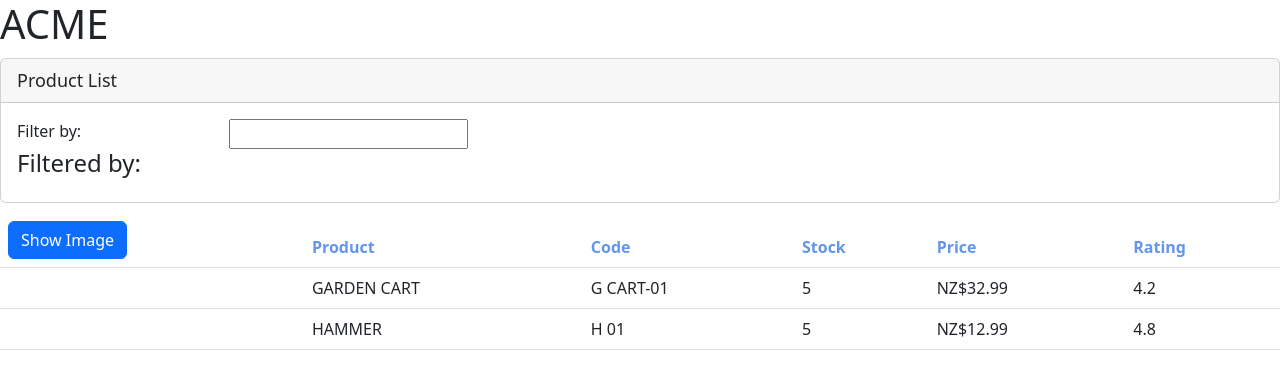
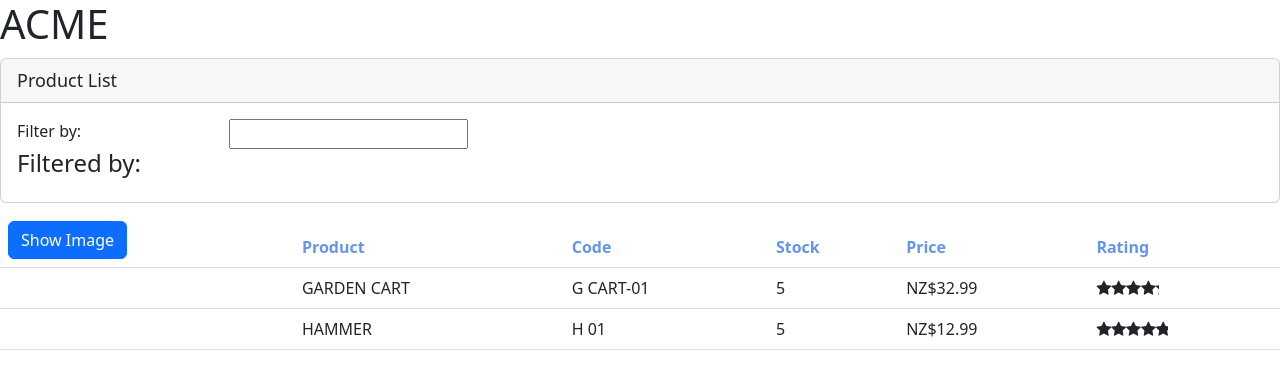
Before and after one commit to adlebita/AngularIntro, an Angular app: page / in a window 1280 px wide. Shown: the top 374 px of the page. Built offline with nearby package versions, Linux system fonts and the light colour scheme.

Commit message:
Implement basic communication between parent & child components.

```diff
--- a/src/app/app.module.ts
+++ b/src/app/app.module.ts
@@ -5,12 +5,14 @@
 import {ProductListComponent} from "./products/product-list.component";
 import {FormsModule} from "@angular/forms";
 import {ConvertToSpacesPipe} from "./shared/pipes/convert-to-spaces.pipe";
+import {StarComponent} from "./shared/components/star/star.component.";
 
 @NgModule({
   declarations: [
     AppComponent,
     ProductListComponent,
-    ConvertToSpacesPipe
+    ConvertToSpacesPipe,
+    StarComponent
   ],
   imports: [
     BrowserModule,
--- a/src/app/products/product-list.component.html
+++ b/src/app/products/product-list.component.html
@@ -45,7 +45,7 @@
       <td>{{product.productCode | convertToSpaces:'-'}}</td>
       <td>{{product.stock}}</td>
       <td>{{product.price | currency:"NZD"}}</td>
-      <td>{{product.starRating}}</td>
+      <td><pm-star [rating]="product.starRating" (ratingClicked)="onRatingClicked($event)"></pm-star></td>
     </tr>
     </tbody>
   </table>
--- a/src/app/products/product-list.component.ts
+++ b/src/app/products/product-list.component.ts
@@ -75,4 +75,9 @@
     // The component is still part of the DOM when this lifecycle hook is invoked. The component is removed from the
     // DOM after completion of this method.
   }
+
+  onRatingClicked($event: string) {
+    console.log($event + ">.<");
+    this.pageTitle = $event;
+  }
 }
--- /dev/null
+++ b/src/app/shared/components/star/star.component..ts
@@ -0,0 +1,27 @@
+import {Component, EventEmitter, Input, OnChanges, Output, SimpleChanges} from "@angular/core";
+
+@Component({
+  selector: "pm-star",
+  templateUrl: "./star.component.html",
+  styleUrls: ["./star.component.css"]
+})
+
+export class StarComponent implements OnChanges{
+  @Input() public rating: number;
+  public cropWidth: number;
+  @Output() public ratingClicked : EventEmitter<string>;
+
+  constructor() {
+    this.rating = 0;
+    this.cropWidth = 75;
+    this.ratingClicked = new EventEmitter<string>();
+  }
+
+  ngOnChanges(changes: SimpleChanges): void {
+    this.cropWidth = this.rating * 75/5;
+  }
+
+  onRatingClicked($event: any){
+    this.ratingClicked.emit($event);
+  }
+}
--- a/src/app/shared/star.component.html
+++ b/src/app/shared/components/star/star.component.html
@@ -1,7 +1,7 @@
 <div class="crop"
      [style.width.px]="cropWidth"
      [title]="rating">
-  <div style="width: 75px">
+  <div style="width: 75px" (click)="onRatingClicked($event)">
     <span class="fa fa-star"></span>
     <span class="fa fa-star"></span>
     <span class="fa fa-star"></span>
```
Also changed, not shown: src/app/shared/components/star/star.component.css (renamed from src/app/shared/star.component.css).
